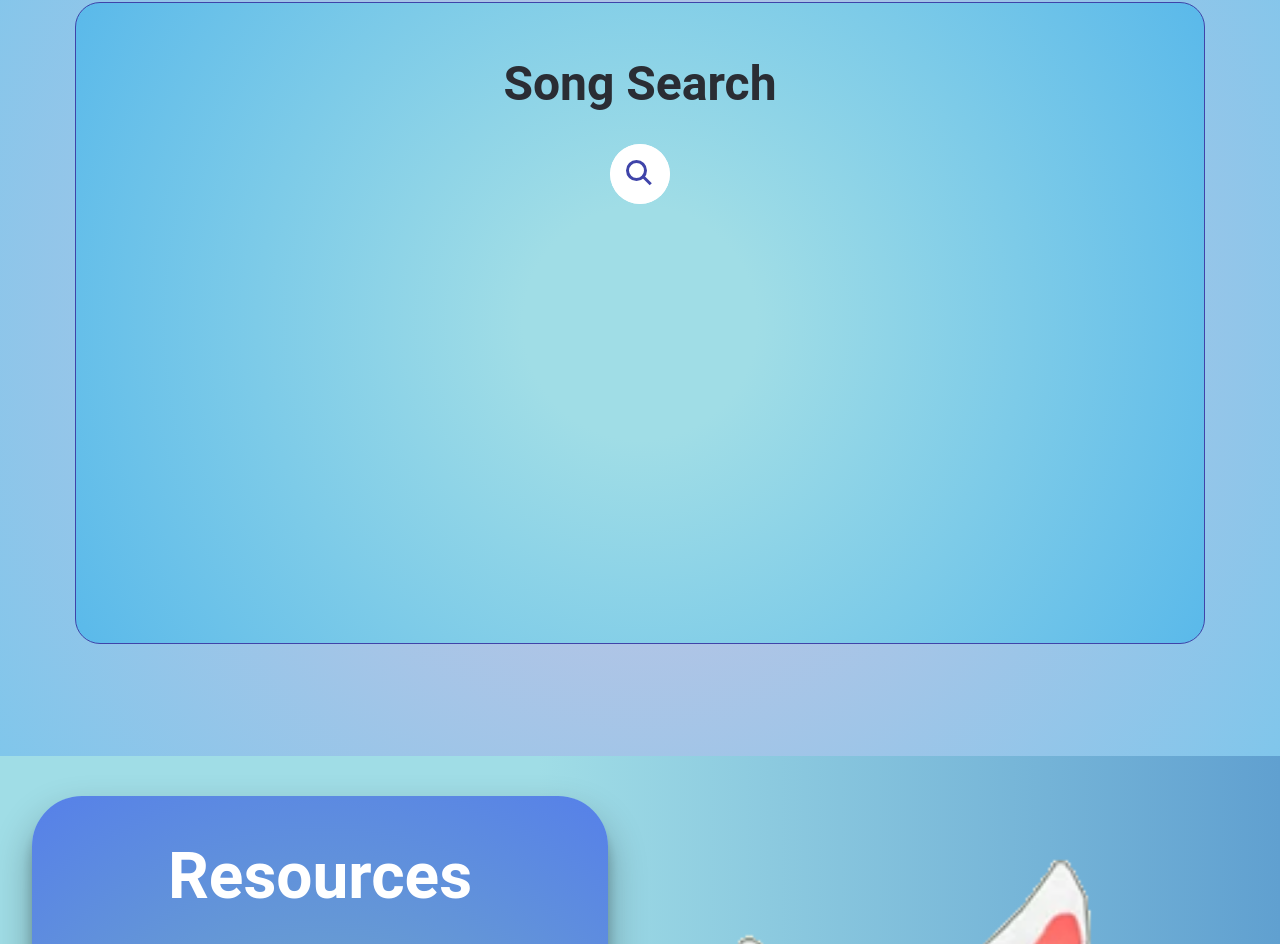
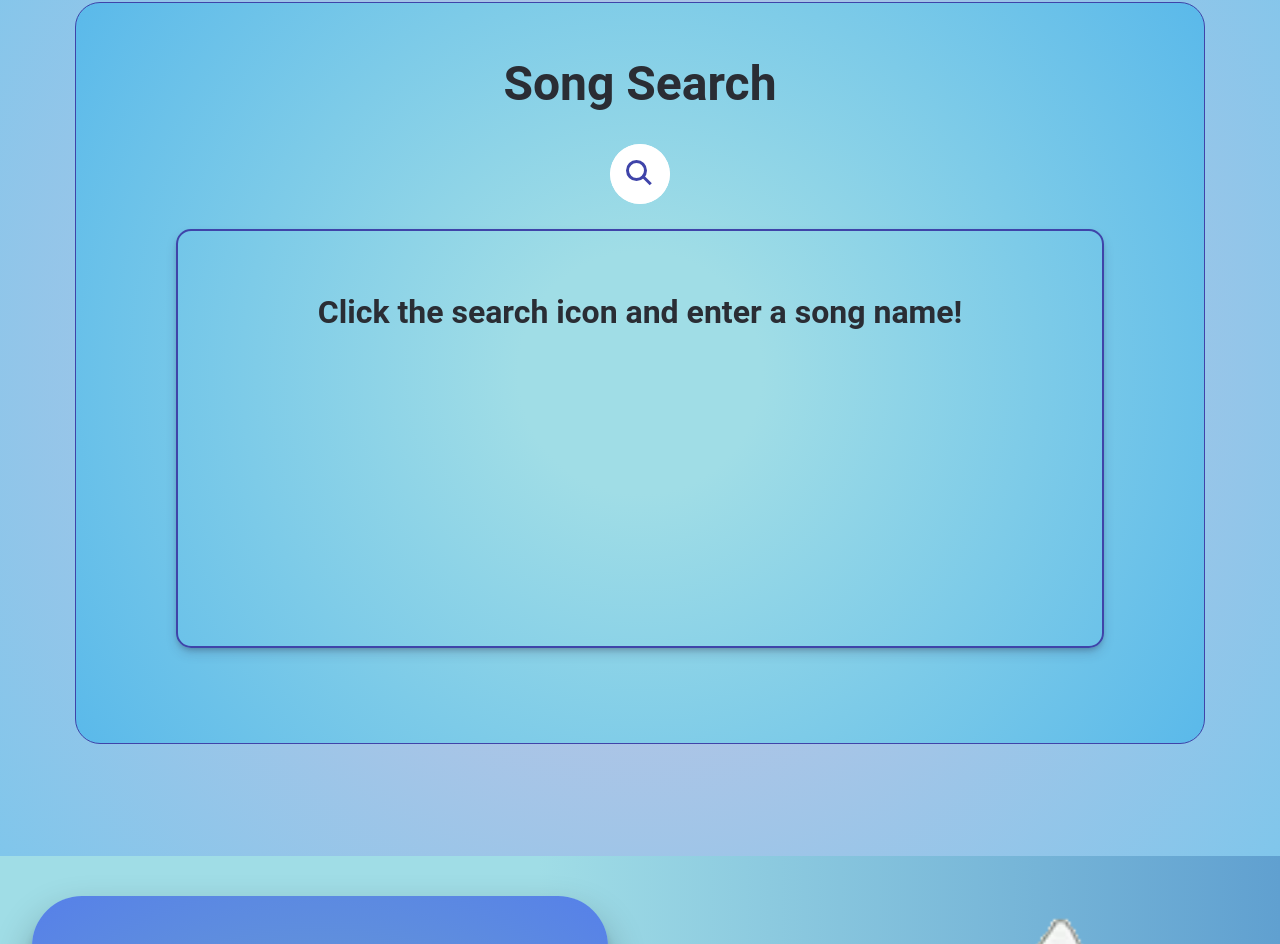
Before and after one commit to Hajurian/ddrsearch, a React (Vite) app: page / in a window 1280 px wide. Shown: the part 832-1776 px from the top of the page. Built offline with nearby package versions, Linux system fonts and the light colour scheme.

Commit message:
added container in searchbar

```diff
--- a/src/components/Cards.css
+++ b/src/components/Cards.css
@@ -16,7 +16,7 @@
     transition: all .5s;
 }
 .cardcontainer:hover {
-    transform: translateY(-20px);
+    transform: scale(1.1);
 }
 .cardcontainer.expand {
     height:350px;
@@ -27,7 +27,7 @@
     padding:auto;
     margin-top:15px;
     color:white;
-    font-size:1.5rem;
+    font-size:1.2rem;
     font-weight:600;
 }
 .cardcontainer .topcard {
@@ -51,7 +51,7 @@
 
 }
 .cardcontainer h1 {
-    font-size:1.2rem;
+    font-size:1.15rem;
     font-weight: 300;
     margin:0;
     line-height: 1.5rem;
--- a/src/components/Navbar.css
+++ b/src/components/Navbar.css
@@ -23,6 +23,7 @@
     user-select: none;
     opacity:0.85;
 }
+
 .navcontainer h1 {
     font-size:2rem;
     user-select: none;
--- a/src/components/Search.css
+++ b/src/components/Search.css
@@ -1,6 +1,6 @@
 .searchcontainer {
     width: 85%;
-    height: 600px;
+    height: 700px;
     padding: 20px;
     position: relative;
     margin: 0 auto;
@@ -25,6 +25,7 @@
     border-radius: 60px;
     transition: 0.5s;
     overflow:hidden;
+    margin-bottom: 25px;
 }
 .search.active {
     width:360px;
@@ -109,7 +110,41 @@
 }
 .carddisplay {
     width:85%;
+    height:400px;
+    padding-top:15px;
     display:flex;
     flex-direction: row;
     justify-content: center;
+    flex-wrap:wrap;
+    overflow:scroll;
+    overflow-x:hidden;
+    border:2px solid #3f44a9;
+    border-radius: 15px;
+    box-shadow: rgba(50, 50, 93, 0.25) 0px 6px 12px -2px, rgba(0, 0, 0, 0.3) 0px 3px 7px -3px;
 }
+.carddisplay::-webkit-scrollbar {
+    display: none;
+  }
+  #searchtext {
+    font-size:2rem;
+    display:flex;
+    align-items: center;
+    cursor:pointer;
+    height:fit-content;
+    width:fit-content;
+    padding-top:45px;
+    animation: float 4s ease-in-out infinite;
+  }
+
+  @keyframes float {
+	0% {
+		transform: translatey(0px);
+	}
+	50% {
+		transform: translatey(-20px);
+	}
+	100% {
+		transform: translatey(0px);
+
+	}
+}
--- a/src/components/Search.jsx
+++ b/src/components/Search.jsx
@@ -28,7 +28,6 @@ function Search() {
             handleSubmit(e);
         }
     })
-
     function handleSubmit(e) {
         e.preventDefault();
         ss.length = 0;
@@ -51,19 +50,21 @@ function Search() {
                 <div className="icon" onClick={() => {
                     document.querySelector('.search').classList.toggle('active');
                 }}></div>
-                <div className="input"><input type="text" id='searchinput' placeholder='enter song name' onChange={(e) => {
+                <div className="input"><input type="text" id='searchinput' placeholder='Enter song name' onChange={(e) => {
                     setSearch(e.target.value);
                 }}></input></div>
                 <span className='submit' onClick={handleSubmit}></span>
             </div>
             <div className="carddisplay invisible">
-                {searchedSongs.map(song => {
+                {searchedSongs.length > 0 ? searchedSongs.map(song => {
                     return (
                         <Cards key={song.title} image={song.image} title={song.title} artist={song.artist} version={song.version}
                             beginner={song.beginner} basic={song.basic} difficult={song.difficult} expert={song.expert} challenge={song.challenge} />
                     );
-                })}
+                }) : <h1 id="searchtext">Click the search icon and enter a song name!</h1>}
+
             </div>
+
         </div>
     );
 }
```
